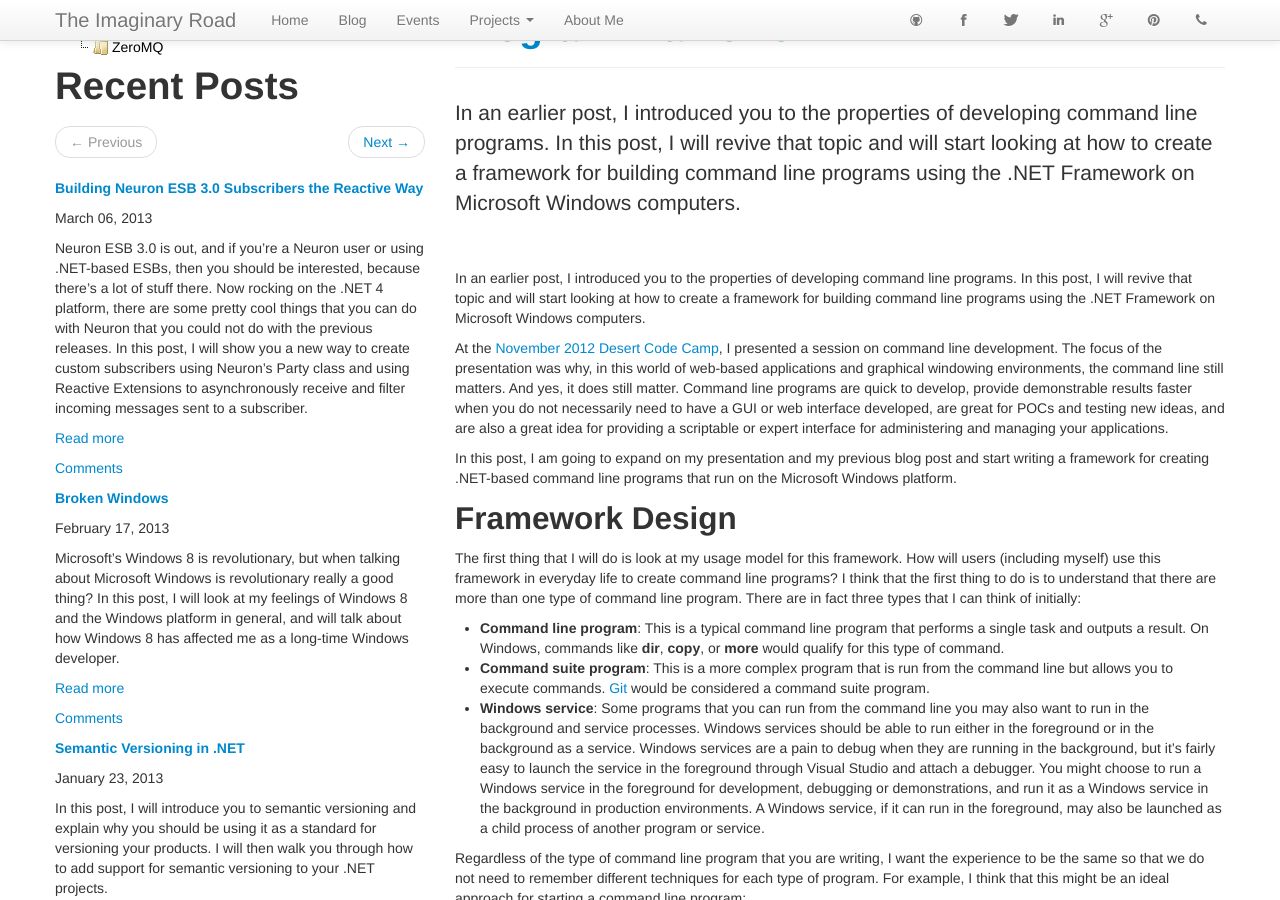
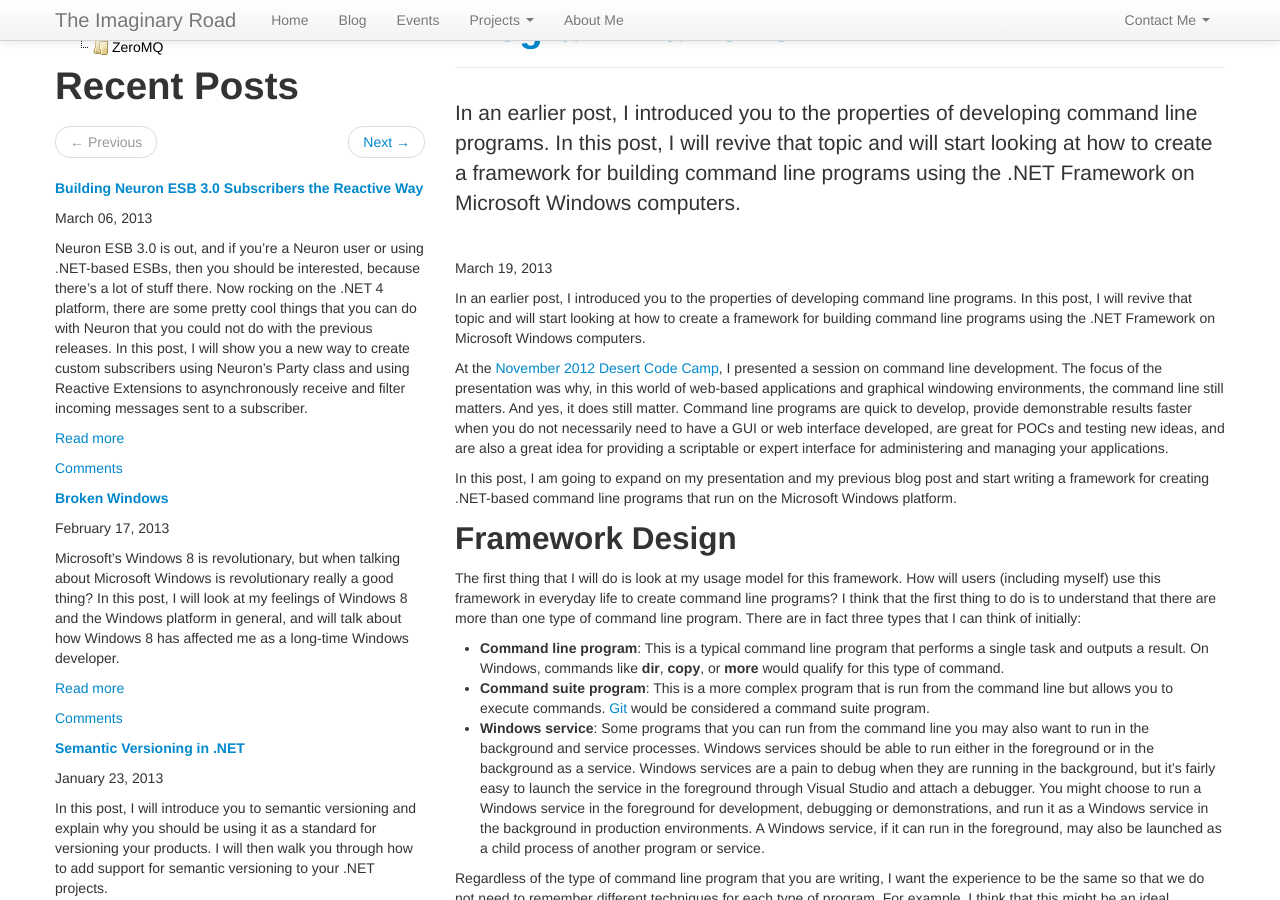
Before and after one commit to mfcollins3/mfcollins3.github.com, a Jekyll site: the page built from index.html, in a window 1280 px wide and 900 px high, scrolled down 489 px. Built offline with Jekyll 4.4.1, drawn with Linux system fonts in a browser that asks for light colours; the list of posts is cut into pages by our own code; comment, search, counter and statistics services are not loaded.

Commit message:
I changed the list of social media icons on the navigation bar to a drop down menu. I fixed a bug around rendering the content of the featured article on the homepage.

```diff
--- a/_includes/navigation_bar.html
+++ b/_includes/navigation_bar.html
@@ -37,13 +37,18 @@
                 </ul>
                 <p class="navbar-text hidden-desktop">Contact Me:</p>
                 <ul id="socialMediaLinks" class="nav pull-right">
-                    <li><a href="https://github.com/mfcollins3" title="GitHub"><span class="socialMediaIcon icon-github hidden-phone hidden-tablet"></span><span class="hidden-desktop">GitHub</span></a></li>
-                    <li><a href="https://www.facebook.com/mfcollins3" title="Facebook"><span class="socialMediaIcon icon-facebook hidden-phone hidden-tablet"></span><span class="hidden-desktop">Facebook</span></a></li>
-                    <li><a href="http://twitter.com/mfcollins3" title="Twitter"><span class="socialMediaIcon icon-twitter hidden-phone hidden-tablet"></span><span class="hidden-desktop">Twitter</span></a></li>
-                    <li><a href="http://www.linkedin.com/in/michaelfcollins3/" title="LinkedIn"><span class="socialMediaIcon icon-linkedin hidden-phone hidden-tablet"></span><span class="hidden-desktop">LinkedIn</span></a></li>
-                    <li><a href="https://plus.google.com/108671264811803826632/" title="Google+"><span class="socialMediaIcon icon-google-plus hidden-phone hidden-tablet"></span><span class="hidden-desktop">Google+</span></a></li>
-                    <li><a href="http://pinterest.com/mfcollins3/" title="Pinterest"><span class="socialMediaIcon icon-pinterest hidden-phone hidden-tablet"></span><span class="hidden-desktop">Pinterest</span></a></li>
-                    <li><a href="skype:mfcollins3" title="Skype"><span class="socialMediaIcon icon-phone hidden-phone hidden-tablet"></span><span class="hidden-desktop">Skype</span></a></li>
+                    <li class="dropdown">
+                        <a href="#" class="dropdown-toggle" data-toggle="dropdown">Contact Me <span class="caret"></span></a>
+                        <ul class="dropdown-menu">
+                            <li><a href="https://github.com/mfcollins3" title="GitHub"><span class="socialMediaIcon icon-github"></span><span>GitHub</span></a></li>
+                            <li><a href="https://www.facebook.com/mfcollins3" title="Facebook"><span class="socialMediaIcon icon-facebook"></span><span>Facebook</span></a></li>
+                            <li><a href="http://twitter.com/mfcollins3" title="Twitter"><span class="socialMediaIcon icon-twitter"></span><span>Twitter</span></a></li>
+                            <li><a href="http://www.linkedin.com/in/michaelfcollins3/" title="LinkedIn"><span class="socialMediaIcon icon-linkedin"></span><span>LinkedIn</span></a></li>
+                            <li><a href="https://plus.google.com/108671264811803826632/" title="Google+"><span class="socialMediaIcon icon-google-plus"></span><span>Google+</span></a></li>
+                            <li><a href="http://pinterest.com/mfcollins3/" title="Pinterest"><span class="socialMediaIcon icon-pinterest"></span><span>Pinterest</span></a></li>
+                            <li><a href="skype:mfcollins3" title="Skype"><span class="socialMediaIcon icon-phone"></span><span>Skype</span></a></li>
+                        </ul>
+                    </li>
                 </ul>
             </div>
         </div>
--- a/index.html
+++ b/index.html
@@ -88,9 +88,9 @@ javascript: homepage
 								<h1><a href="{{featured_post.url}}">{{featured_post.title}}</a></h1>
 							</div>
 							<p class="lead">{{featured_post.description}}</p>
-							<p><span class="author">{{page.author}}</span><br/><time datetime="{{page.date | date:'%Y-%m-%d'}}">{{page.date | date:'%B %d, %Y'}}</time></p>
+							<p><span class="author">{{features_post.author}}</span><br/><time datetime="{{featured_post.date | date:'%Y-%m-%d'}}">{{featured_post.date | date:'%B %d, %Y'}}</time></p>
                         	{{featured_post.content | markdownify}}
-                        	<p><a href="{{post.url}}#disqus_thread" data-disqus-identifier="{{post.disqus_identifier}}">Comments</a></p>
+                        	<p><a href="{{featured_post.url}}#disqus_thread" data-disqus-identifier="{{featured_post.disqus_identifier}}">Comments</a></p>
 						</article>
 					</section>
 					{% else %}
```
